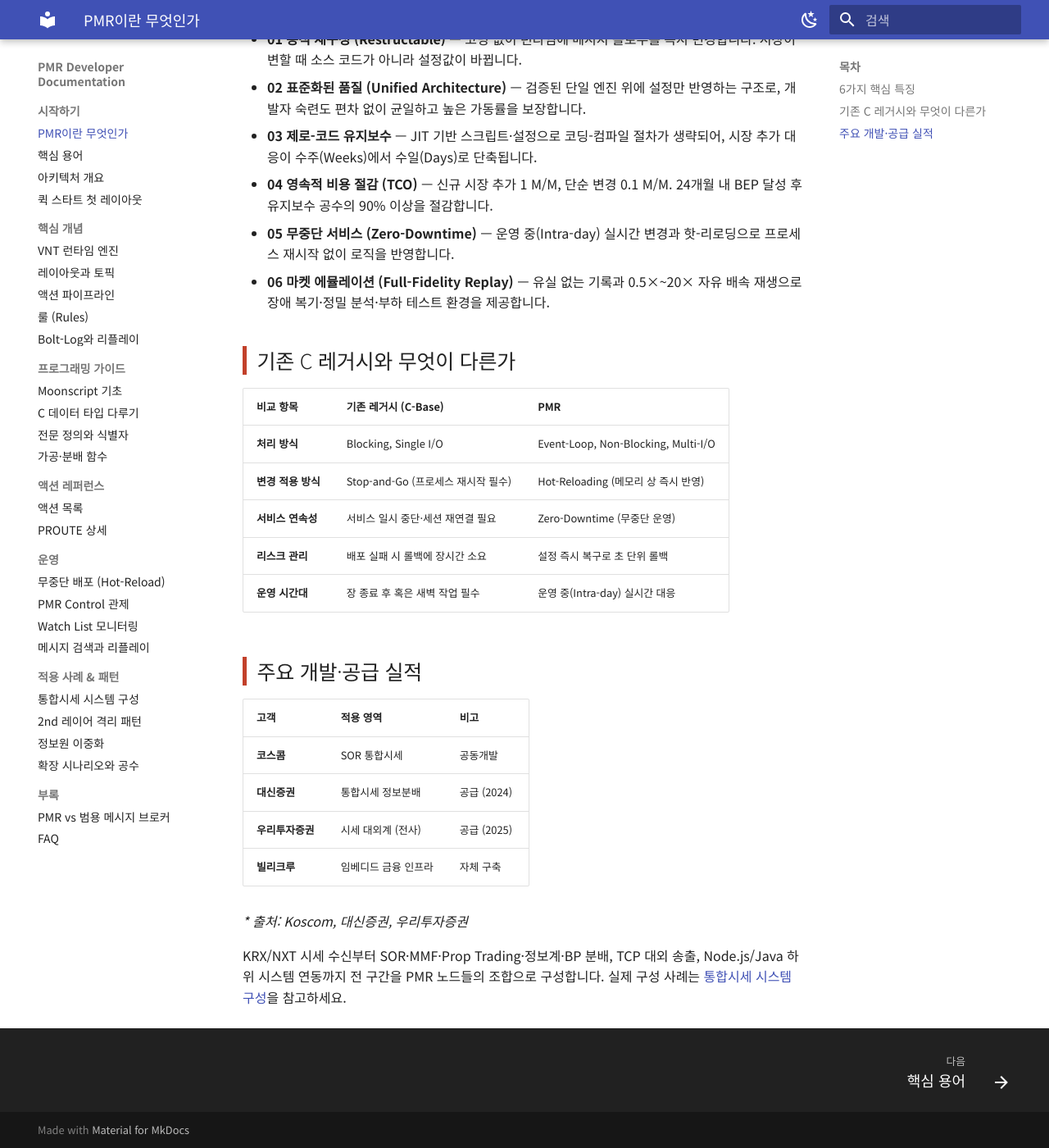
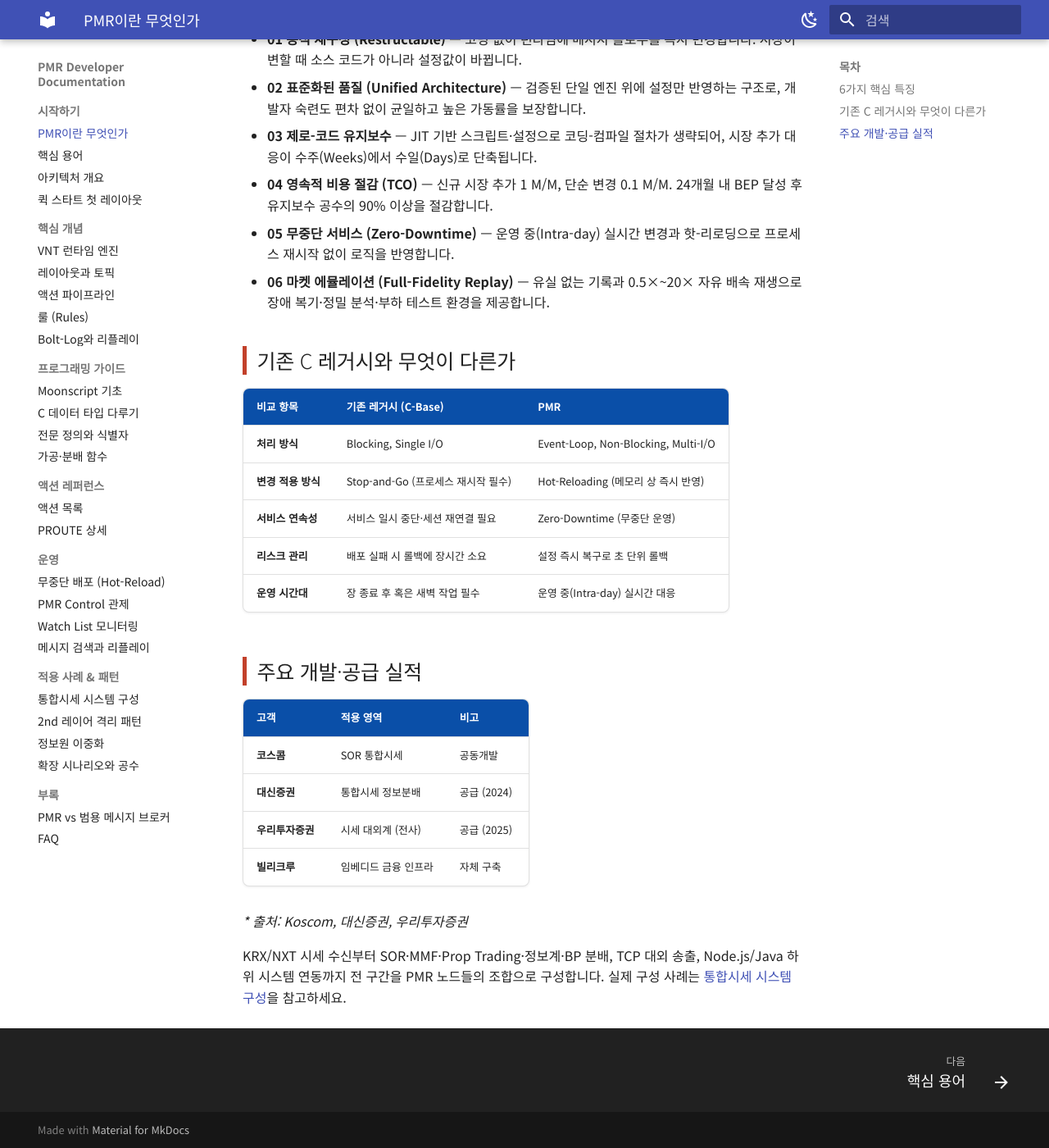
Before and after one commit to Billy-Crew/pmr-docs, an MkDocs documentation site: the page built from docs/index.md, in a window 1280 px wide and 1400 px high, scrolled down 418 px. Shown: the whole window at 82% size. Built offline with MkDocs 1.6.1 and Material for MkDocs 9.7.7, drawn with Linux system fonts in a browser that asks for light colours.

Commit message:
style: 표 디자인 개선 (둥근 모서리·브랜드 헤더·행 hover)

```diff
--- a/docs/stylesheets/extra.css
+++ b/docs/stylesheets/extra.css
@@ -27,6 +27,24 @@
   color: #f0b866;
 }
 
+/* 표 디자인: 둥근 모서리 + 브랜드 헤더 + 행 hover (Claude Code 디자인 편집 데모) */
+.md-typeset table:not([class]) {
+  border-radius: 8px;
+  overflow: hidden;
+  box-shadow: 0 1px 3px rgba(20, 29, 41, 0.08);
+}
+.md-typeset table:not([class]) th {
+  background: #0a4fa8;
+  color: #ffffff;
+  font-weight: 700;
+}
+.md-typeset table:not([class]) tr:hover td {
+  background: #eef4fb;
+}
+[data-md-color-scheme="slate"] .md-typeset table:not([class]) tr:hover td {
+  background: #23324a;
+}
+
 /* 도식(figure) 컨테이너 */
 .md-typeset figure {
   border: 1px solid var(--md-default-fg-color--lightest);
```
